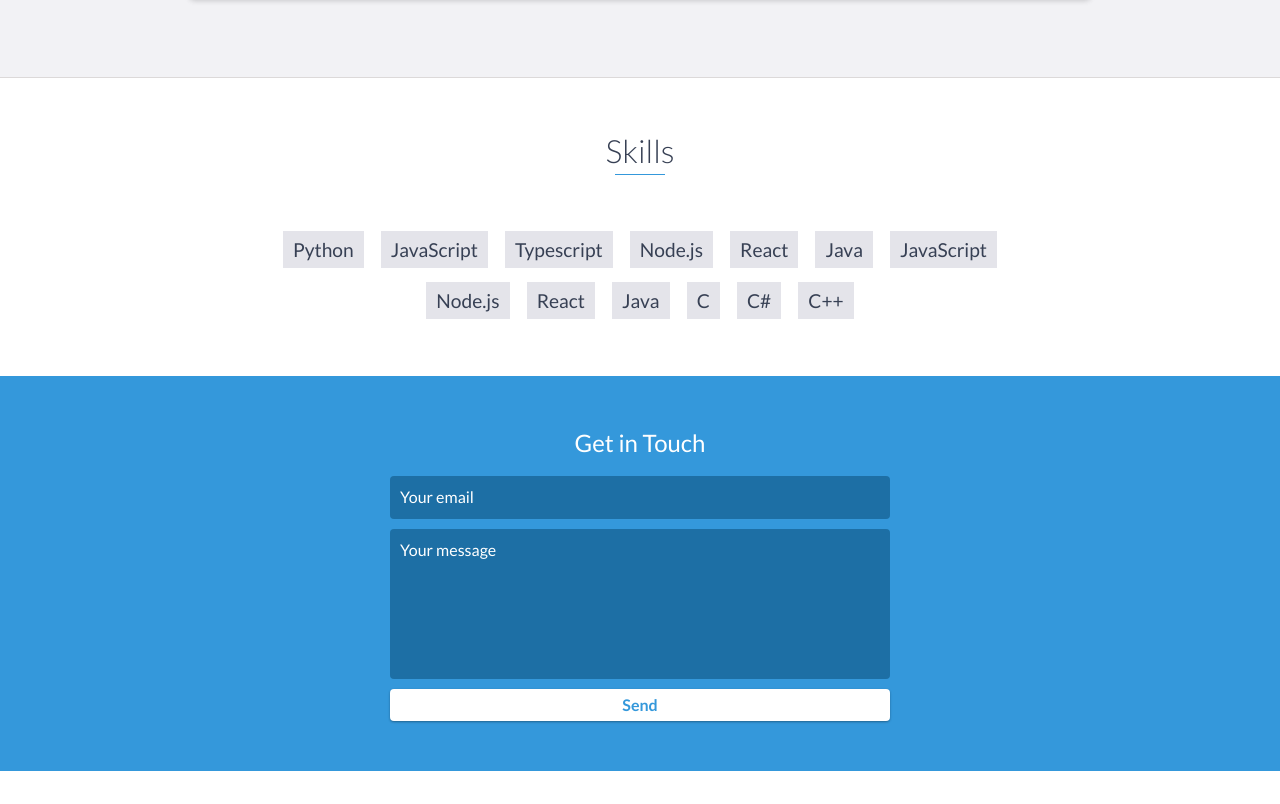
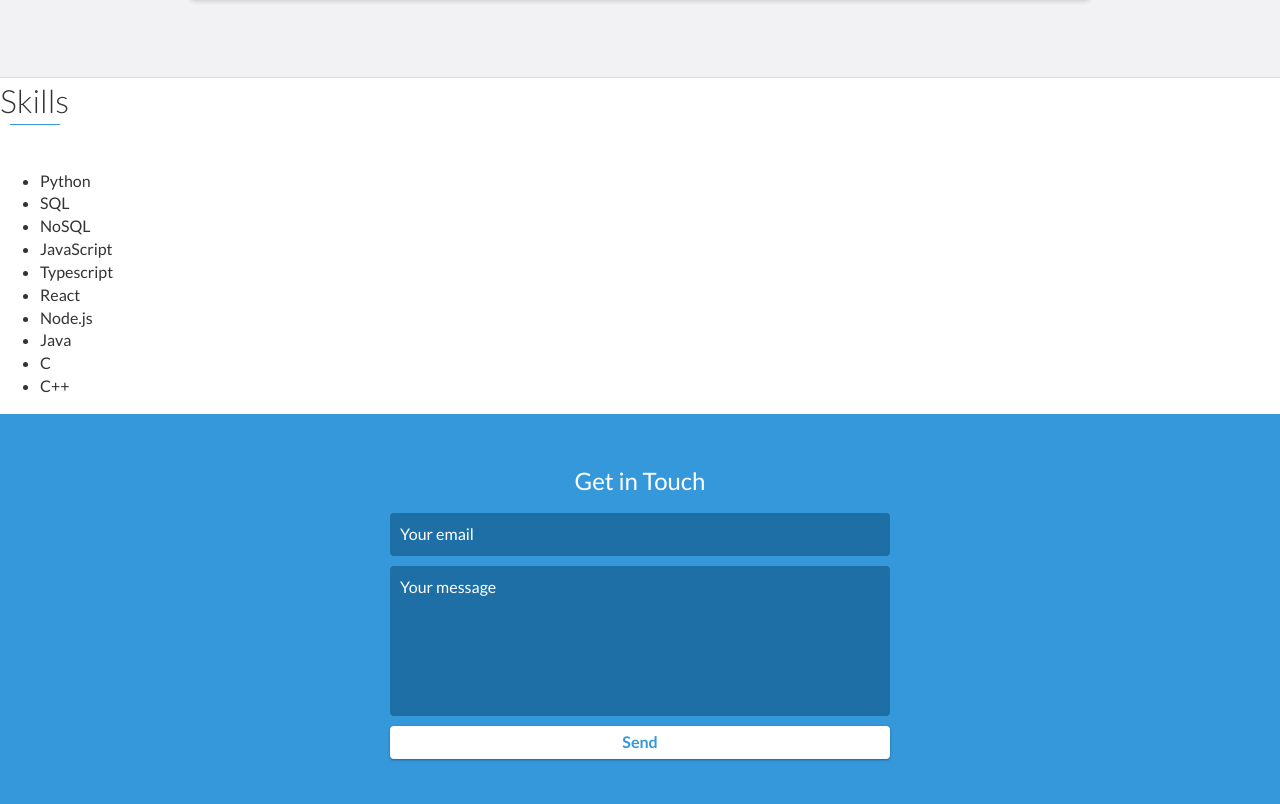
Before and after one commit to veetzaveri/github-portfolio, a website: page index.html in a window 1280 px wide. Shown: the part 4248-5052 px from the top of the page. Drawn offline with nearby package versions, Linux system fonts and the light colour scheme.

Commit message:
Update index.html

```diff
--- a/index.html
+++ b/index.html
@@ -224,21 +224,18 @@
     </div>
     <!-- End #projects -->
 
-    <div id="skills">
+    <div id="Technologies">
         <h2 class="heading">Skills</h2>
         <ul>
             <li>Python</li>
+            <li>SQL</li>
+            <li>NoSQL</li>
             <li>JavaScript</li>
             <li>Typescript</li>
+            <li>React</li>
             <li>Node.js</li>
-            <li>React</li>
-            <li>Java</li>
-            <li>JavaScript</li>
-            <li>Node.js</li>
-            <li>React</li>
             <li>Java</li>
             <li>C</li>
-            <li>C#</li>
             <li>C++</li>
         </ul>
     </div>
@@ -247,7 +244,7 @@
     <div id="contact">
         <h2>Get in Touch</h2>
         <div id="contact-form">
-            <form method="POST" action="https://formspree.io/vzveet07@gmail.com">
+            <form method="POST" action="https://formspree.io/f/xeojqjyd">
                 <input type="hidden" name="_subject" value="Contact request from personal website" />
                 <input type="email" name="_replyto" placeholder="Your email" required>
                 <textarea name="message" placeholder="Your message" required></textarea>
```
